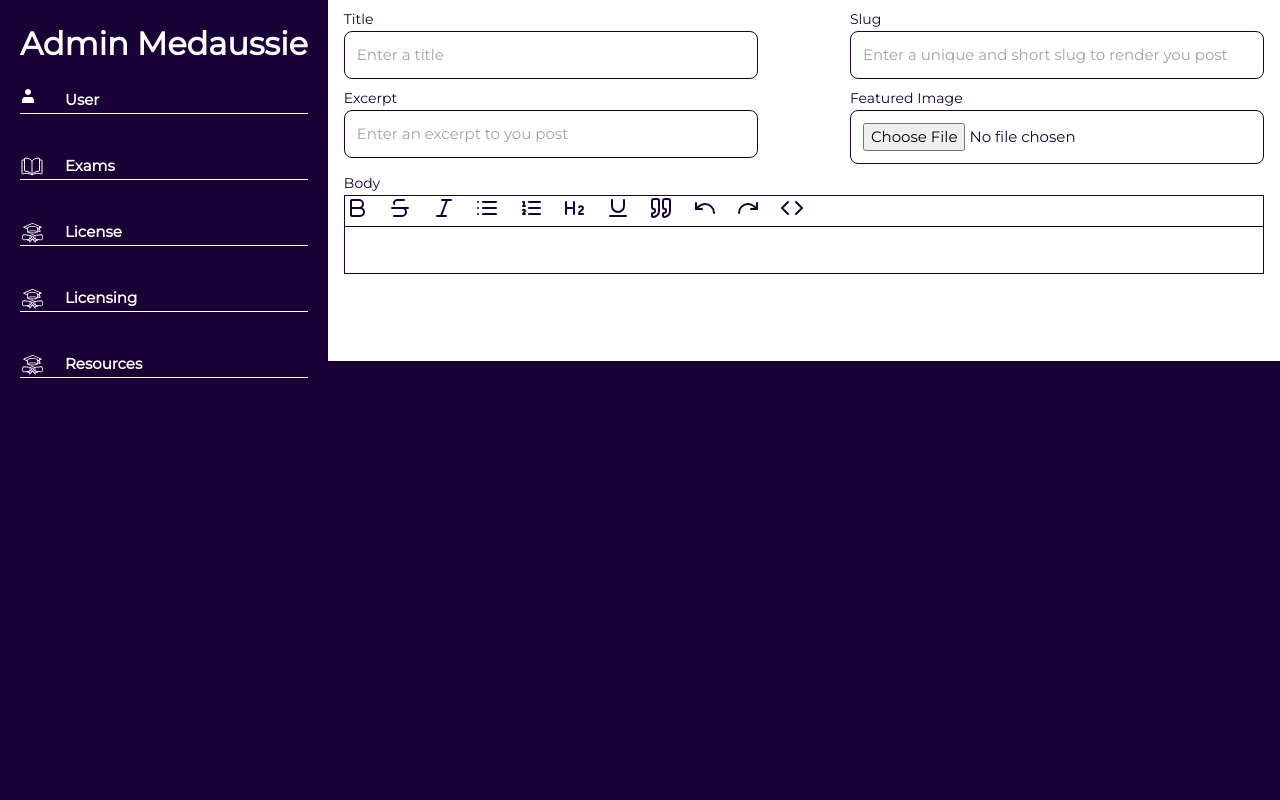
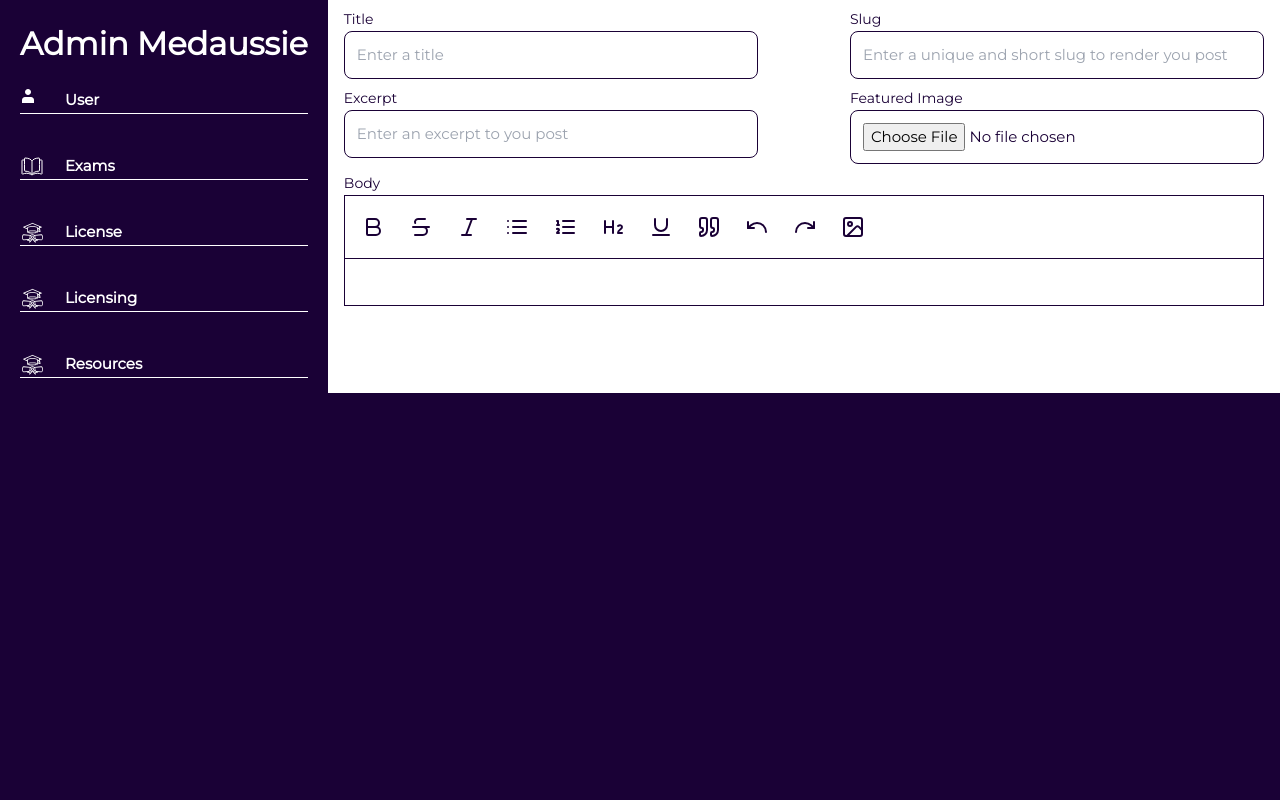
Before and after one commit to Eradz/Medaussie, a Next.js app: page /admin/exams in a window 1280 px wide. Shown: the top 800 px of the page. Built offline with nearby package versions, Linux system fonts and the light colour scheme.

Commit message:
added toolbar menu, Working on image upload

```diff
--- a/src/components/tiptap/toolbar.tsx
+++ b/src/components/tiptap/toolbar.tsx
@@ -1,7 +1,7 @@
 "use client"
 import React from 'react'
 import { type Editor } from '@tiptap/react'
-import {Bold, Strikethrough, Italic, List, ListOrdered, Heading2, Underline, Quote, Undo, Redo, Code} from "lucide-react"
+import {Bold, Strikethrough, Italic, List, ListOrdered, Heading2, Underline, Quote, Undo, Redo, Image} from "lucide-react"
 const Toolbar = ({editor, content}: {editor: Editor | null, content: string }) => {
 
     if(!editor){
@@ -9,31 +9,37 @@ const Toolbar = ({editor, content}: {editor: Editor | null, content: string }) =
     }
     const toolBarElements = [
         {icon: <Bold/>, click: ()=>editor.chain().focus().toggleBold().run(), name: "bold"},
-        {icon: <Strikethrough/>, click: ()=>editor.chain().focus().toggleStrike().run(), name: "StrikeThrough"},
-        {icon: <Italic/>, click: ()=>editor.chain().focus().toggleItalic().run(), name: "Itaic"},
-        {icon: <List/>, click: ()=>editor.chain().focus().toggleBulletList().run(), name: "List"},
-        {icon: <ListOrdered/>, click: ()=>editor.chain().focus().toggleOrderedList().run(), name: "ListOrdered"},
-        {icon: <Heading2/>, click: ()=>editor.chain().focus().toggleHeading({level: 1}).run(), name: "Heading2"},
-        {icon: <Underline/>, click: ()=>editor.chain().focus().toggleUnderline().run(), name: "Underline"},
-        {icon: <Quote/>, click: ()=>editor.chain().focus().toggleBulletList().run(), name: "quote"},
-        {icon: <Undo/>, click: ()=>editor.chain().focus().toggleStrike().run(), name: "Undo"},
-        {icon: <Redo/>, click: ()=>editor.chain().focus().toggleItalic().run(), name: "Redo"},
-        {icon: <Code/>, click: ()=>editor.chain().focus().toggleBulletList().run(), name: "Code"},
+        {icon: <Strikethrough/>, click: ()=>editor.chain().focus().toggleStrike().run(), name: "strike"},
+        {icon: <Italic/>, click: ()=>editor.chain().focus().toggleItalic().run(), name: "italic"},
+        {icon: <List/>, click: ()=>editor.chain().focus().toggleBulletList().run(), name: "bulletList"},
+        {icon: <ListOrdered/>, click: ()=>editor.chain().focus().toggleOrderedList().run(), name: "orderedList"},
+        {icon: <Heading2/>, click: ()=>editor.chain().focus().toggleHeading({level: 2}).run(), name: "heading2"},
+        {icon: <Underline/>, click: ()=>editor.chain().focus().toggleUnderline().run(), name: "underline"},
+        {icon: <Quote/>, click: ()=>editor.chain().focus().toggleBlockquote().run(), name: "blockquote"},
+        {icon: <Undo/>, click: ()=>editor.chain().focus().undo().run(), name: "undo"},
+        {icon: <Redo/>, click: ()=>editor.chain().focus().redo().run(), name: "redo"},
+        {icon: <Image/>, click: ()=>editor.chain().focus().toggleBulletList().run(), name: "image"},
     ]
   return (
-    <div className='w-full h-8 border border-solid border-secondary'>
-       <div className='w-[50%] flex items-end justify-between'>
+    <div className='w-full h-16 border border-solid border-secondary justify-between flex'>
+
+       <div className='w-[50%] h-full flex gap-2 p-2'>
         {toolBarElements.map(({name, icon, click}) => {
             return (
-                <button key={name} onClick={(e)=>{
-                    e.preventDefault();
-                    click()
-                    }}>
+                <button key={name}
+                    onClick={(e)=>{
+                        e.preventDefault();
+                        click()
+                        }}
+                    className={editor.isActive(name) ? 'bg-secondary text-primary p-2 rounded-lg' : 'text-secondary p-2'}
+                        >
                     {icon}
                 </button>
             )
         })}
        </div>
+
+        {content.length > 7 && <button type='submit' className='py-2 px-4 bg-secondary text-primary font-bold' >Add</button>}
     </div>
   )
 }
```
